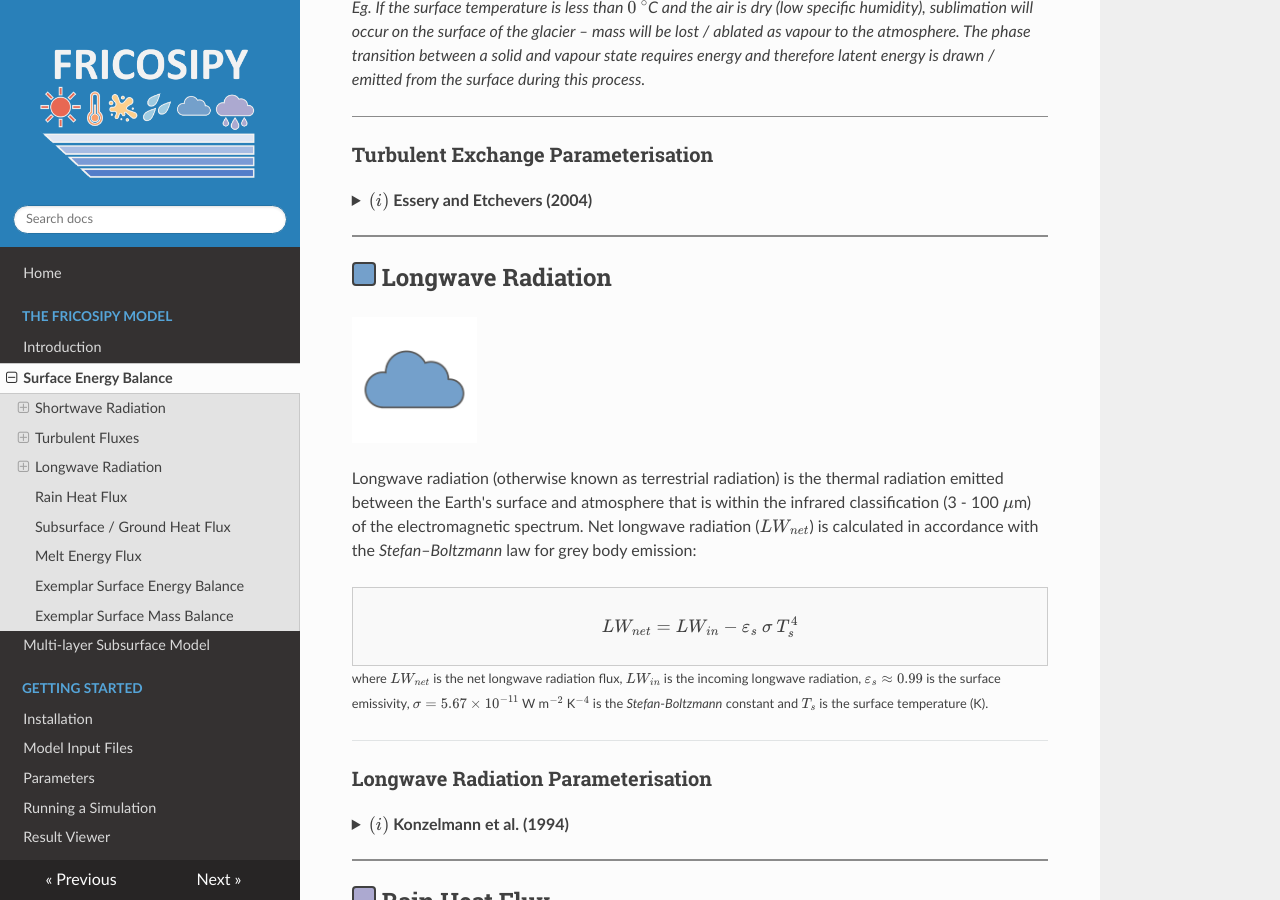
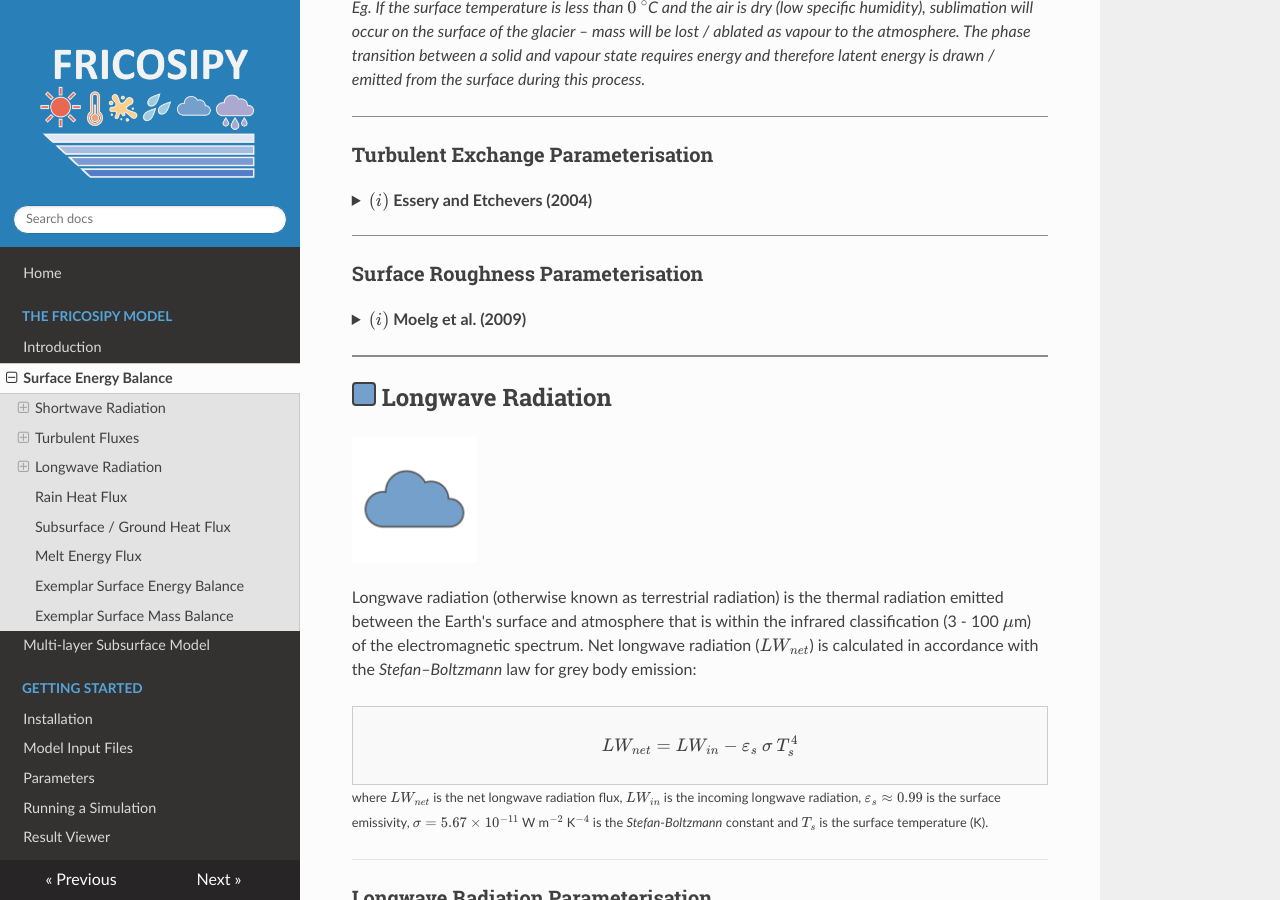
Before and after one commit to MarcusGastaldello/FRICOSIPY, an MkDocs documentation site: the page built from docs/surface_energy_balance.md, in a window 1280 px wide and 900 px high, scrolled down 4667 px. Built offline with MkDocs 1.6.1, drawn with Linux system fonts in a browser that asks for light colours; nearby versions of some CDN libraries.

Commit message:
Enhance surface energy balance documentation
Added section on Surface Roughness Parameterisation.

```diff
--- a/docs/surface_energy_balance.md
+++ b/docs/surface_energy_balance.md
@@ -229,6 +229,12 @@ $$
     </div>
     <div style="font-size: small; margin-top: 2px; line-height: 1.75;"> where $g$ is the gravitational acceleration (m s$^{-2}$) and $\epsilon$ is the ratio of molecular weights between water and dry air.</div>
 
+<hr style="height:1px; background-color:#8b8b8b; border:none;" />
+
+### Surface Roughness Parameterisation
+
+??? "**$(i)$ Moelg et al. (2009)**"
+
 <hr style="height:2px; background-color:#8b8b8b; border:none;" />
 
 ## <span style="display: inline-block; width: 1em; height: 1em;background-color: #74A0CB; border: 2px solid #404040; border-radius: 4px; "></span> Longwave Radiation
```
